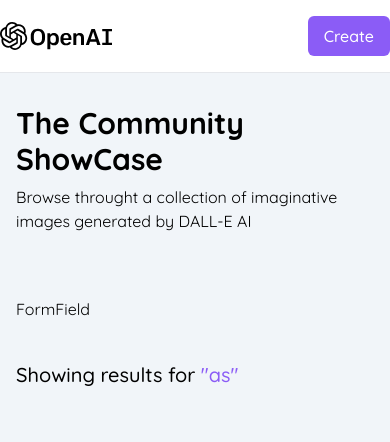
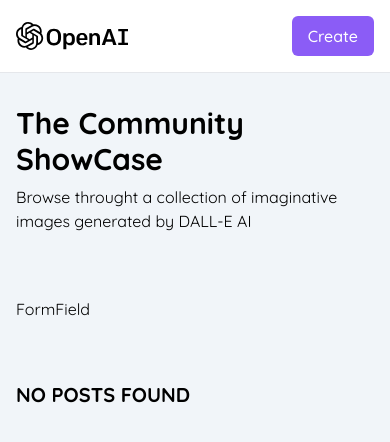
Before and after one commit to eskeemos/AIImageGenerator, a React (Vite) app in the folder client/: page / in a window 390 px wide. Shown: the top 442 px of the page. Built offline with nearby package versions, Linux system fonts and the light colour scheme.

Commit message:
set up home page v2

```diff
--- a/client/src/App.tsx
+++ b/client/src/App.tsx
@@ -6,7 +6,7 @@
 
   return (
     <BrowserRouter>
-      <header className="w-full flex justify-between items-center bg-white sm:px-8 py-4 border-b">
+      <header className="w-full flex justify-between items-center bg-white px-4 sm:px-8 py-4 border-b">
         <Link to="/">
           <img src={logo} alt="logo" className="w-28 object-contain" />
         </Link>
--- a/client/src/pages/Home.tsx
+++ b/client/src/pages/Home.tsx
@@ -22,7 +22,7 @@
 const Home: React.FC<Props> = ({ }) => {
   const [laoding, setLaoding] = useState(false)
   const [posts, setPosts] = useState([null])
-  const [searchText, setSearchText] = useState("as")
+  const [searchText, setSearchText] = useState("")
 
   return (
     <section className='max-w-7xl mx-auto'>
@@ -46,7 +46,9 @@
               </h2>
             )}
             <div className="grid lg:grid-cols-4 sm:grid-cols-3 xs:grid-cols-2 grid-cols-1 gap-3">
-
+              {searchText ? (<RenderCards data={[]} title="No Search Results Found" />) : (
+                <RenderCards data={[]} title="No Posts Found" />
+              )}
             </div>
           </div>
         )}
```
